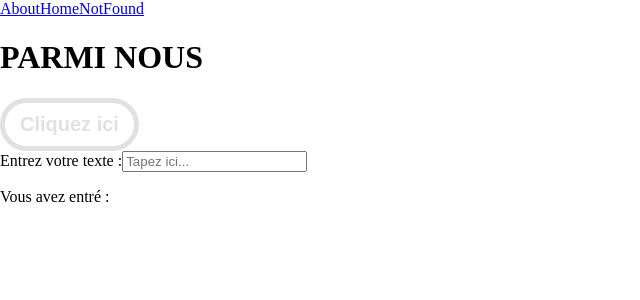
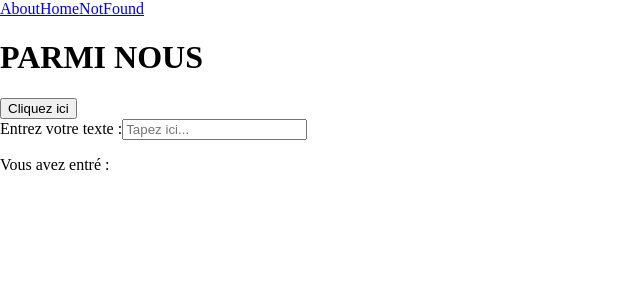
Before and after one commit to II-SARIP-II/sae501, a Next.js app: page /home in a window 1280 px wide. Shown: the top 300 px of the page, without its empty margins (0-640 px from the left). Built offline with nearby package versions, Linux system fonts and the light colour scheme.

Commit message:
upgrade : index.js, components textInput and button

```diff
--- a/package.json
+++ b/package.json
@@ -19,8 +19,9 @@
     "@types/node": "^20",
     "@types/react": "^18",
     "@types/react-dom": "^18",
-    "postcss": "^8",
-    "tailwindcss": "^3.4.1",
+    "autoprefixer": "^10.4.20",
+    "postcss": "^8.4.49",
+    "tailwindcss": "^3.4.15",
     "typescript": "^5"
   }
 }
--- a/src/components/_button.jsx
+++ b/src/components/_button.jsx
@@ -1,8 +1,10 @@
-import "../styles/Button.css";
-
-function Button({ label, onClick }) {
+function Button({ label, onClick, className }) {
     return (
-        <button className={"boutonclassique"} onClick={onClick}>
+        <button
+            onClick={onClick}
+            className={`py-2 px-4 rounded-lg border-4 text-center font-Amatic text-2xl ${className}`}
+            type="button"
+        >
             {label}
         </button>
     );
--- a/src/components/_textInput.jsx
+++ b/src/components/_textInput.jsx
@@ -1,12 +1,13 @@
-function TextInput({ label, value, onChange, placeholder }) {
+function TextInput({ label, value, onChange, placeholder, className }) {
     return (
         <div>
-            {label && <label>{label}</label>}
+            {label && <label className="block mb-2 font-Amatic text-xl text-white">{label}</label>}
             <input
                 type="text"
                 value={value}
                 onChange={onChange}
                 placeholder={placeholder}
+                className={`py-2 px-4 rounded-md border-4 ${className}`}
             />
         </div>
     );
--- a/src/styles/App.css
+++ b/src/styles/App.css
@@ -32,7 +32,6 @@ body{
   animation-delay: 0.6s;
   top: 5%;
   font-size: 2px;
-;
 }
 
 .wrapper span:nth-child(2){
@@ -85,7 +84,6 @@ body{
   animation-delay: 9s;
   top: 75%;
 }
-
 .wrapper span:nth-child(10){
   font-size: 4px;
   left: 90%;
@@ -115,6 +113,7 @@ body{
   color: var(--white);
   font-family: var(--font-family-amatic);
   background-color: var(--black);
+  font-size: 30px;
 }
 
 @keyframes animate {
--- a/src/styles/Button.css
+++ /dev/null
@@ -1,12 +0,0 @@
-.boutonclassique{
-    border-radius: 45px;
-    border: 5px solid var(--white, #E1E1E1);
-    background: rgba(0, 0, 0, 0.00);
-    padding: 10px 15px;
-    color: var(--white, #E1E1E1);
-    font-family: Poppins, sans-serif;
-    font-size: 20px;
-    font-style: normal;
-    font-weight: 600;
-    line-height: normal;
-}
--- a/src/styles/index.css
+++ b/src/styles/index.css
@@ -1,4 +1,8 @@
 @import url('https://fonts.googleapis.com/css2?family=Amatic+SC:wght@400;700&display=swap');
+
+@tailwind base;
+@tailwind components;
+@tailwind utilities;
 
 :root {
   --font-family-amatic: "Amatic SC", sans-serif;
```
Also changed, not shown: src/pages/index.js (+36 -7 lines), tailwind.config.js (added, +14 -0 lines), 1 other file (tests, documents, lock files or other folders).
